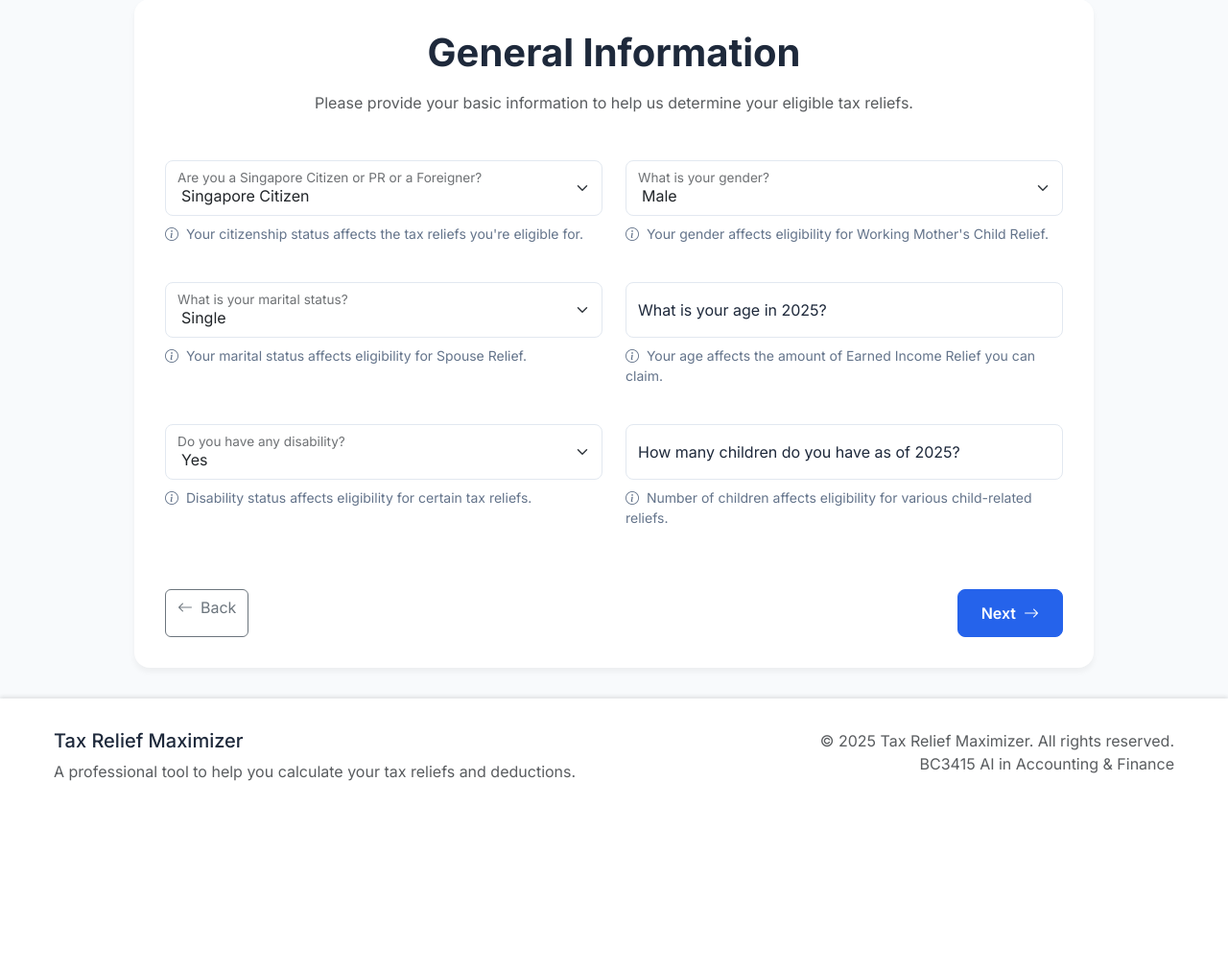
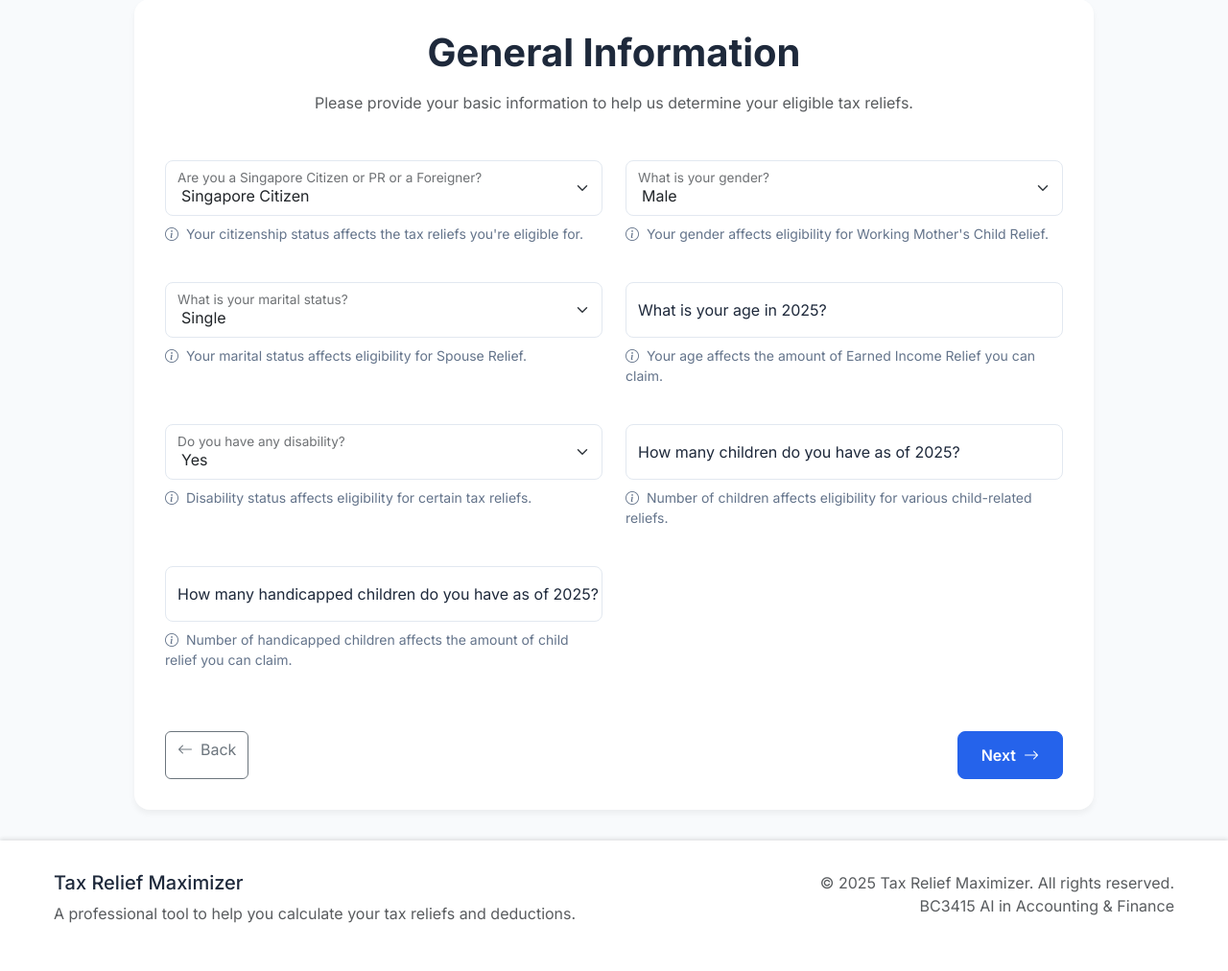
Before and after one commit to loojinrong/tax_relief_maximiser, a Flask app: page /general-questions in a window 1280 px wide. Shown: the part 151-1163 px from the top of the page at 96% size. Before the commit the page ends 965 px from the top, so only its background shows below. Run offline with Flask 3, Linux system fonts and the light colour scheme.

Commit message:
Add files via upload

```diff
--- a/templates/general_questions.html
+++ b/templates/general_questions.html
@@ -18,10 +18,16 @@
     <form method="POST" action="{{ url_for('general_questions') }}" class="needs-validation" novalidate>
         {{ form.csrf_token }}
 
+        {% if form.errors %}
+        <div class="alert alert-danger">
+            Please correct the errors below.
+        </div>
+        {% endif %}
+
         <div class="row g-4">
             <div class="col-md-6">
                 <div class="form-floating mb-3">
-                    {{ form.citizenship(class="form-select") }}
+                    {{ form.citizenship(class="form-select" + (" is-invalid" if form.citizenship.errors else "")) }}
                     {{ form.citizenship.label(class="form-label") }}
                     {% if form.citizenship.errors %}
                         <div class="invalid-feedback">
@@ -39,7 +45,7 @@
 
             <div class="col-md-6">
                 <div class="form-floating mb-3">
-                    {{ form.gender(class="form-select") }}
+                    {{ form.gender(class="form-select" + (" is-invalid" if form.gender.errors else "")) }}
                     {{ form.gender.label(class="form-label") }}
                     {% if form.gender.errors %}
                         <div class="invalid-feedback">
@@ -57,7 +63,7 @@
 
             <div class="col-md-6">
                 <div class="form-floating mb-3">
-                    {{ form.marital_status(class="form-select") }}
+                    {{ form.marital_status(class="form-select" + (" is-invalid" if form.marital_status.errors else "")) }}
                     {{ form.marital_status.label(class="form-label") }}
                     {% if form.marital_status.errors %}
                         <div class="invalid-feedback">
@@ -75,7 +81,7 @@
 
             <div class="col-md-6">
                 <div class="form-floating mb-3">
-                    {{ form.age_2025(class="form-control", placeholder=" ") }}
+                    {{ form.age_2025(class="form-control" + (" is-invalid" if form.age_2025.errors else ""), placeholder=" ") }}
                     {{ form.age_2025.label(class="form-label") }}
                     {% if form.age_2025.errors %}
                         <div class="invalid-feedback">
@@ -93,7 +99,7 @@
 
             <div class="col-md-6">
                 <div class="form-floating mb-3">
-                    {{ form.disability(class="form-select") }}
+                    {{ form.disability(class="form-select" + (" is-invalid" if form.disability.errors else "")) }}
                     {{ form.disability.label(class="form-label") }}
                     {% if form.disability.errors %}
                         <div class="invalid-feedback">
@@ -111,7 +117,7 @@
 
             <div class="col-md-6">
                 <div class="form-floating mb-3">
-                    {{ form.num_children(class="form-control", placeholder=" ") }}
+                    {{ form.num_children(class="form-control" + (" is-invalid" if form.num_children.errors else ""), placeholder=" ") }}
                     {{ form.num_children.label(class="form-label") }}
                     {% if form.num_children.errors %}
                         <div class="invalid-feedback">
@@ -123,6 +129,24 @@
                     <div class="info-text">
                         <i class="bi bi-info-circle me-1"></i>
                         Number of children affects eligibility for various child-related reliefs.
+                    </div>
+                </div>
+            </div>
+
+            <div class="col-md-6">
+                <div class="form-floating mb-3">
+                    {{ form.num_handicapped_children(class="form-control" + (" is-invalid" if form.num_handicapped_children.errors else ""), placeholder=" ") }}
+                    {{ form.num_handicapped_children.label(class="form-label") }}
+                    {% if form.num_handicapped_children.errors %}
+                        <div class="invalid-feedback">
+                            {% for error in form.num_handicapped_children.errors %}
+                                {{ error }}
+                            {% endfor %}
+                        </div>
+                    {% endif %}
+                    <div class="info-text">
+                        <i class="bi bi-info-circle me-1"></i>
+                        Number of handicapped children affects the amount of child relief you can claim.
                     </div>
                 </div>
             </div>
```
